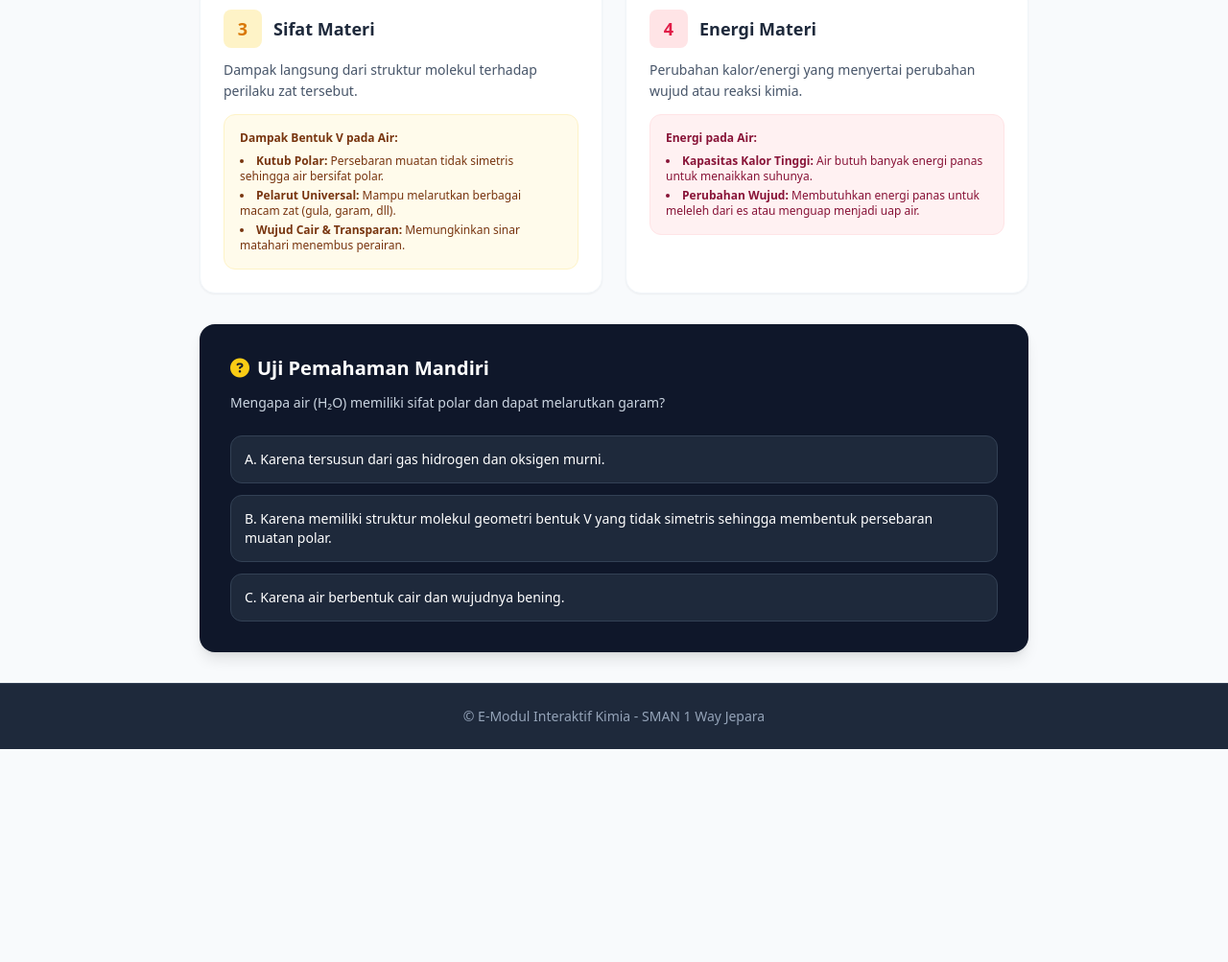
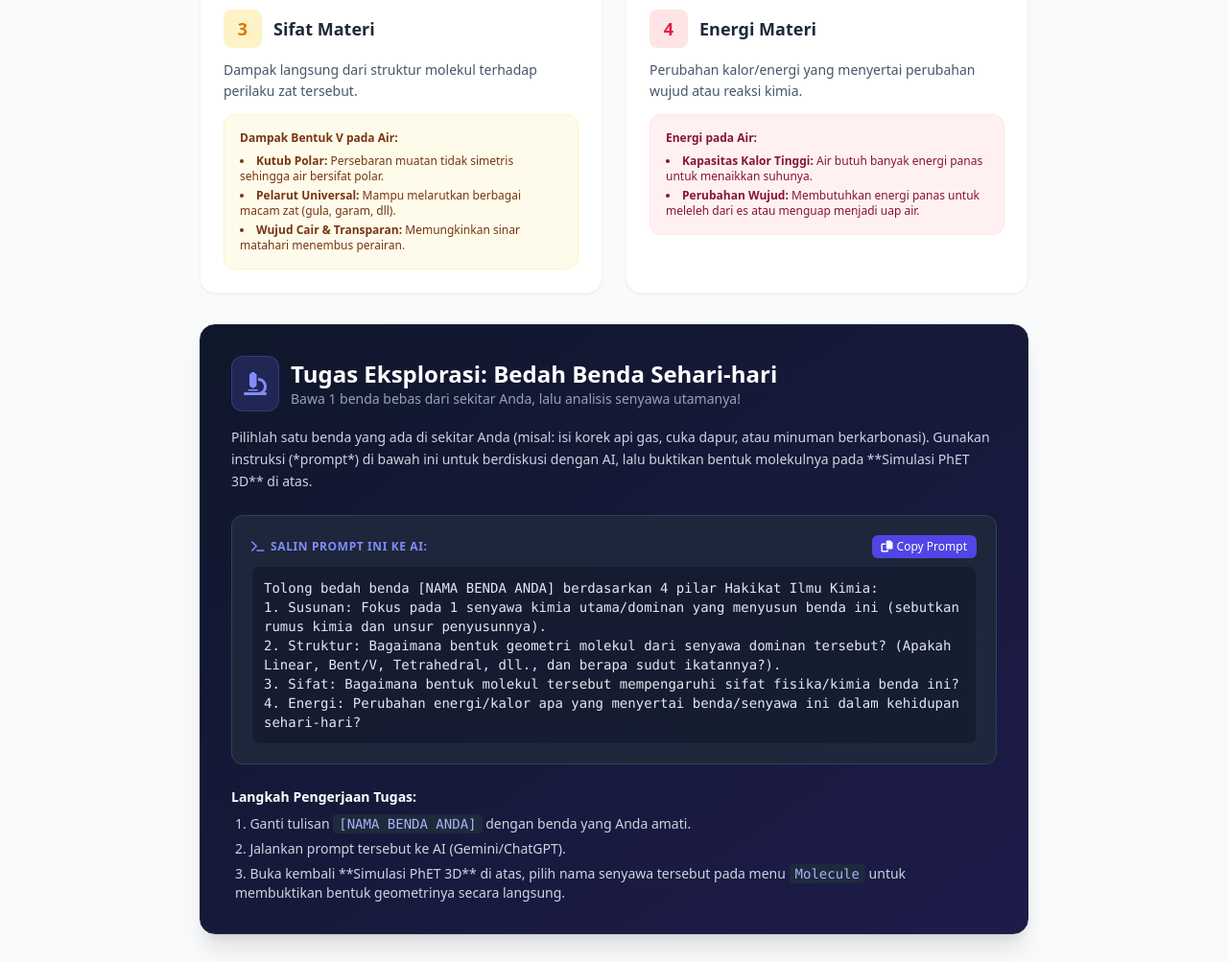
Before and after one commit to wahyudiafiv/HAKIKAT-ILMU-KIMIA, a plain HTML site: page index.html in a window 1280 px wide. Shown: the part 1337-2340 px from the top of the page at 96% size. Before the commit the page ends 2118 px from the top, so only its background shows below. Drawn offline with nearby package versions, Linux system fonts and the light colour scheme.

Commit message:
Update index.html

```diff
--- a/index.html
+++ b/index.html
@@ -51,7 +51,7 @@
             <!-- Frame 3D Model PhET -->
             <div class="w-full h-96 rounded-xl overflow-hidden border border-slate-200 shadow-inner bg-slate-900">
                 <iframe
-                    src="https://phet.colorado.edu/sims/html/molecule-shapes/latest/molecule-shapes_all.html?locale=in"
+                    src="https://phet.colorado.edu/sims/html/molecule-shapes/latest/molecule-shapes_all.html?locale=in&page=real-molecules"
                     class="w-full h-full"
                     scrolling="no"
                     allowfullscreen>
@@ -134,6 +134,50 @@
 
         </section>
 
+        <!-- SEKSI BARU: TUGAS EKSPLORASI MANDIRI (PROMPT AI + SIMULASI) -->
+        <section class="bg-gradient-to-br from-slate-900 to-indigo-950 text-white p-6 sm:p-8 rounded-2xl shadow-xl border border-slate-800">
+            <div class="flex items-center space-x-3 mb-4">
+                <div class="p-3 bg-indigo-500/20 text-indigo-400 rounded-xl border border-indigo-500/30">
+                    <i class="fa-solid fa-microscope text-2xl"></i>
+                </div>
+                <div>
+                    <h2 class="text-xl sm:text-2xl font-bold">Tugas Eksplorasi: Bedah Benda Sehari-hari</h2>
+                    <p class="text-slate-400 text-xs sm:text-sm">Bawa 1 benda bebas dari sekitar Anda, lalu analisis senyawa utamanya!</p>
+                </div>
+            </div>
+
+            <p class="text-slate-300 text-sm leading-relaxed mb-6">
+                Pilihlah satu benda yang ada di sekitar Anda (misal: isi korek api gas, cuka dapur, atau minuman berkarbonasi). Gunakan instruksi (*prompt*) di bawah ini untuk berdiskusi dengan AI, lalu buktikan bentuk molekulnya pada **Simulasi PhET 3D** di atas.
+            </p>
+
+            <!-- Box Prompt AI -->
+            <div class="bg-slate-800/90 p-4 sm:p-5 rounded-xl border border-slate-700 mb-6">
+                <div class="flex justify-between items-center mb-2">
+                    <span class="text-xs font-semibold text-indigo-400 uppercase tracking-wider flex items-center gap-1.5">
+                        <i class="fa-solid fa-terminal"></i> Salin Prompt Ini Ke AI:
+                    </span>
+                    <button onclick="copyPrompt()" class="text-xs bg-indigo-600 hover:bg-indigo-500 text-white px-2.5 py-1 rounded-md transition flex items-center gap-1">
+                        <i class="fa-solid fa-copy"></i> Copy Prompt
+                    </button>
+                </div>
+                <pre id="ai-prompt" class="text-xs sm:text-sm text-slate-200 whitespace-pre-wrap font-mono bg-slate-900/60 p-3 rounded-lg border border-slate-800">Tolong bedah benda [NAMA BENDA ANDA] berdasarkan 4 pilar Hakikat Ilmu Kimia:
+1. Susunan: Fokus pada 1 senyawa kimia utama/dominan yang menyusun benda ini (sebutkan rumus kimia dan unsur penyusunnya).
+2. Struktur: Bagaimana bentuk geometri molekul dari senyawa dominan tersebut? (Apakah Linear, Bent/V, Tetrahedral, dll., dan berapa sudut ikatannya?).
+3. Sifat: Bagaimana bentuk molekul tersebut mempengaruhi sifat fisika/kimia benda ini?
+4. Energi: Perubahan energi/kalor apa yang menyertai benda/senyawa ini dalam kehidupan sehari-hari?</pre>
+            </div>
+
+            <!-- Langkah Kerja -->
+            <div class="space-y-2 text-xs sm:text-sm text-slate-300">
+                <p class="font-semibold text-white">Langkah Pengerjaan Tugas:</p>
+                <ol class="list-decimal list-inside space-y-1.5 pl-1">
+                    <li>Ganti tulisan <code class="bg-slate-800 px-1.5 py-0.5 rounded text-indigo-300">[NAMA BENDA ANDA]</code> dengan benda yang Anda amati.</li>
+                    <li>Jalankan prompt tersebut ke AI (Gemini/ChatGPT).</li>
+                    <li>Buka kembali **Simulasi PhET 3D** di atas, pilih nama senyawa tersebut pada menu <code class="bg-slate-800 px-1.5 py-0.5 rounded text-indigo-300">Molecule</code> untuk membuktikan bentuk geometrinya secara langsung.</li>
+                </ol>
+            </div>
+        </section>
+
         <!-- Kuis Refleksi Ringkas -->
         <section class="bg-slate-900 text-white p-6 sm:p-8 rounded-2xl shadow-lg">
             <h3 class="text-xl font-bold mb-3 flex items-center gap-2">
@@ -176,6 +220,13 @@
                 resultDiv.innerHTML = '<i class="fa-solid fa-circle-xmark"></i> Kurang tepat. Coba perhatikan kembali hubungan antara struktur (Bentuk V) dan sifat polar air.';
             }
         }
+
+        function copyPrompt() {
+            const promptText = document.getElementById('ai-prompt').innerText;
+            navigator.clipboard.writeText(promptText).then(() => {
+                alert('Prompt berhasil disalin! Tinggal tempel (paste) ke AI.');
+            });
+        }
     </script>
 </body>
 </html>
```
